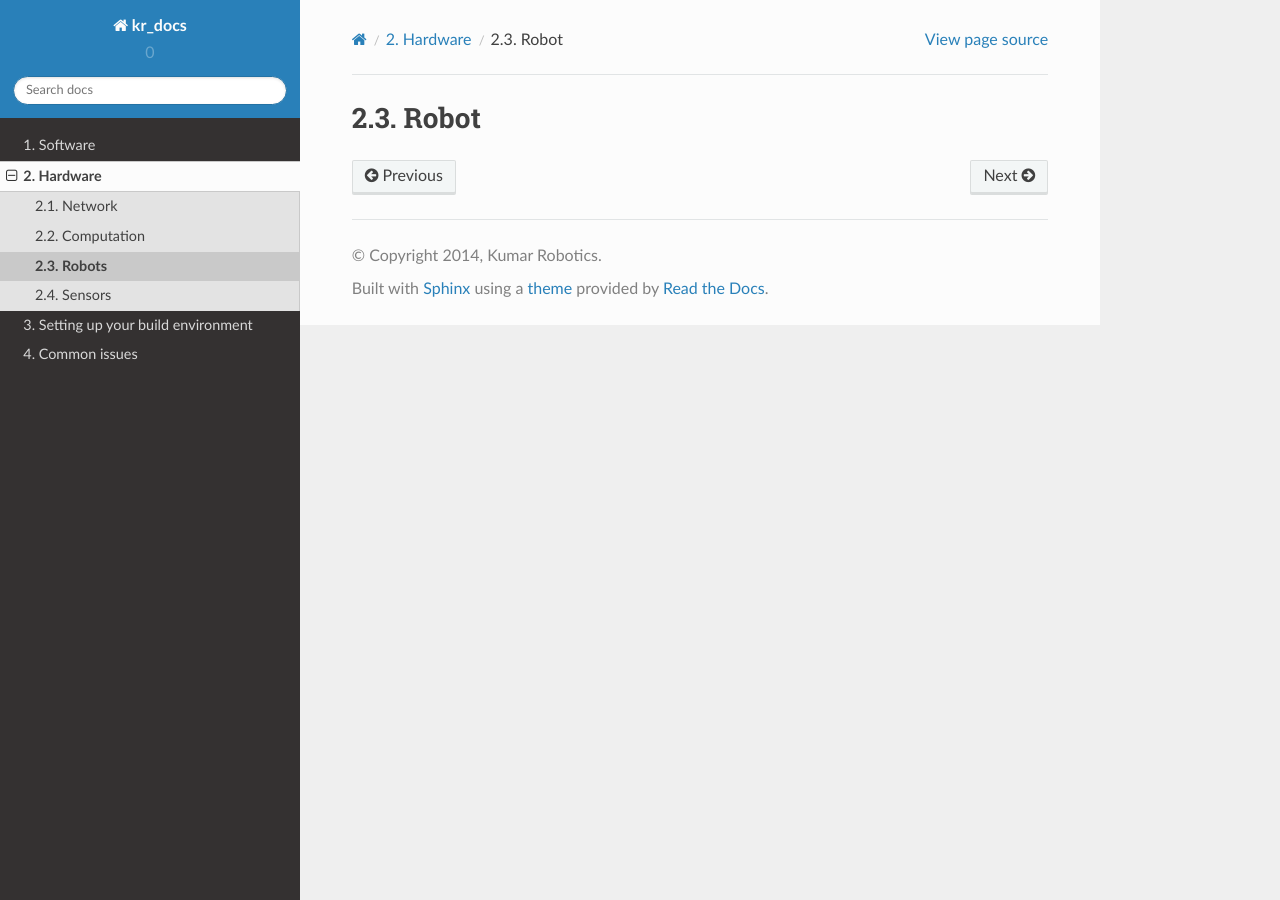
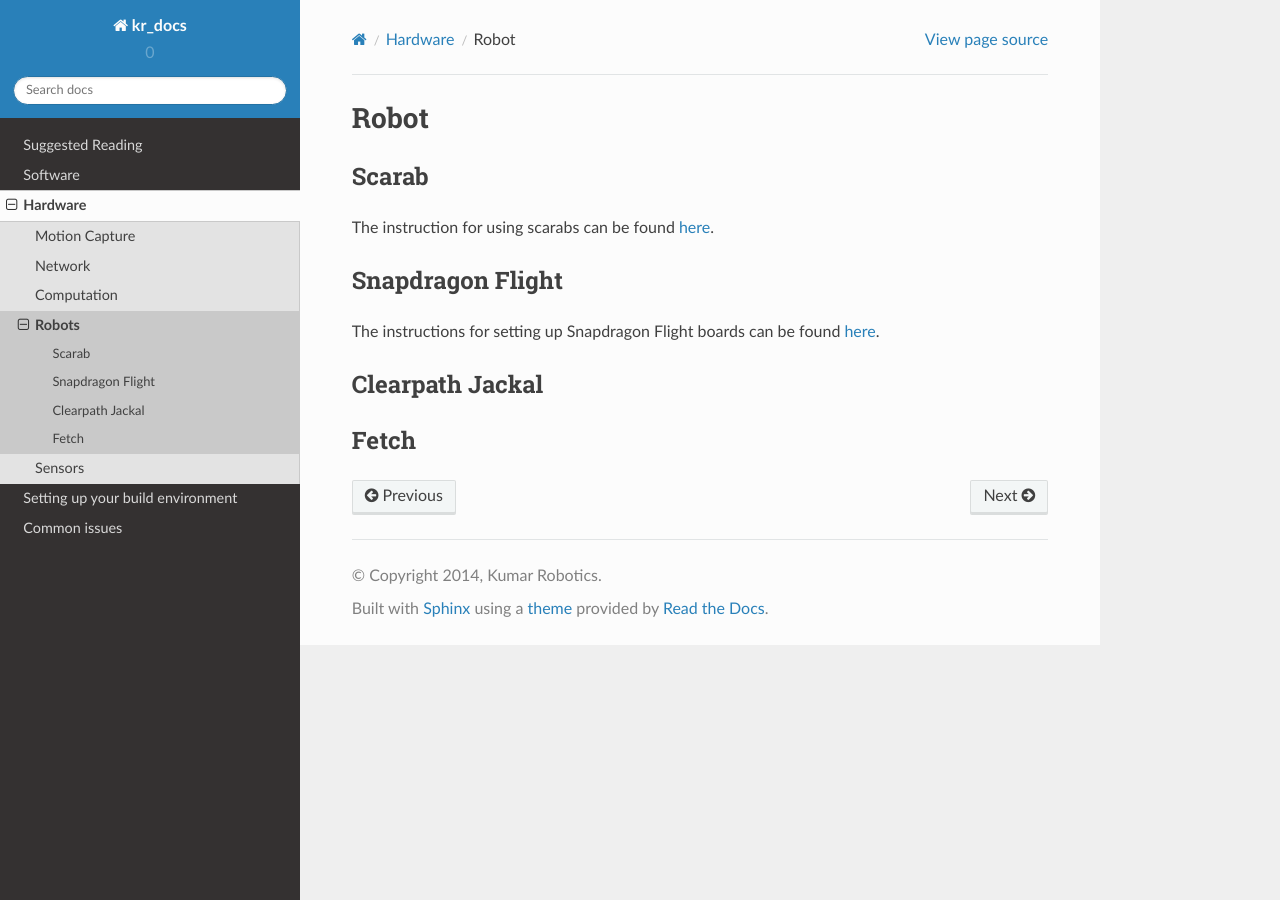
Before and after one commit to KumarRobotics/kr_docs, a Sphinx documentation site: the page built from docs/source/references/hardware/robot/robot.rst, in a window 1280 px wide. Built offline with Sphinx 7.4.7 and the Read the Docs theme 2.0.0, drawn with Linux system fonts in a browser that asks for light colours; pages that are not in the unit, such as notebooks, are missing from menus.

Commit message:
add few robot setup instructions, suggested readings

```diff
--- a/docs/source/index.rst
+++ b/docs/source/index.rst
@@ -16,9 +16,9 @@ The documentation is very much a work in progress and will continue to be update
 Contents:
 
 .. toctree::
-    :numbered:
-    :maxdepth: 2
+    :maxdepth: 1
 
+    Suggested Reading <references/suggested_reading>
     Software <references/software/software>
     Hardware <references/hardware/hardware>
     Setting up your build environment <references/env_setup>
--- a/docs/source/references/hardware/hardware.rst
+++ b/docs/source/references/hardware/hardware.rst
@@ -6,6 +6,7 @@ There are 4 sections under hardware
 .. toctree::
   :maxdepth: 2
 
+  Motion Capture <motion_capture/motion_capture>
   Network <network/network>
   Computation <computation/computation>
   Robots <robot/robot>
--- a/docs/source/references/hardware/robot/robot.rst
+++ b/docs/source/references/hardware/robot/robot.rst
@@ -1,2 +1,29 @@
 Robot
 =====
+
+====================
+Scarab
+====================
+The instruction for using scarabs can be found |scarab_link|.
+
+.. |scarab_link| raw:: html
+
+   <a href="https://github.com/KumarRobotics/scarab" target="_blank">here</a>
+
+====================
+Snapdragon Flight
+====================
+The instructions for setting up Snapdragon Flight boards can be found |snav_link|.
+
+.. |snav_link| raw:: html
+
+   <a href="https://github.com/tdinesh/snavquad_interface/tree/devel_fixes" target="_blank">here</a>
+
+====================
+Clearpath Jackal
+====================
+
+
+====================
+Fetch
+====================
--- a/docs/source/references/software/software.rst
+++ b/docs/source/references/software/software.rst
@@ -2,7 +2,7 @@ Software
 ========
 
 .. toctree::
-  :maxdepth: 2
+  :maxdepth: 1
 
   C++ <cpp/cpp>
   Git <git_workflow>
```
Also changed, not shown: README.md (+1 -2 lines), docs/source/references/hardware/motion_capture/motion_capture.rst (added, +22 -0 lines), docs/source/references/suggested_reading.rst (added, +138 -0 lines).
